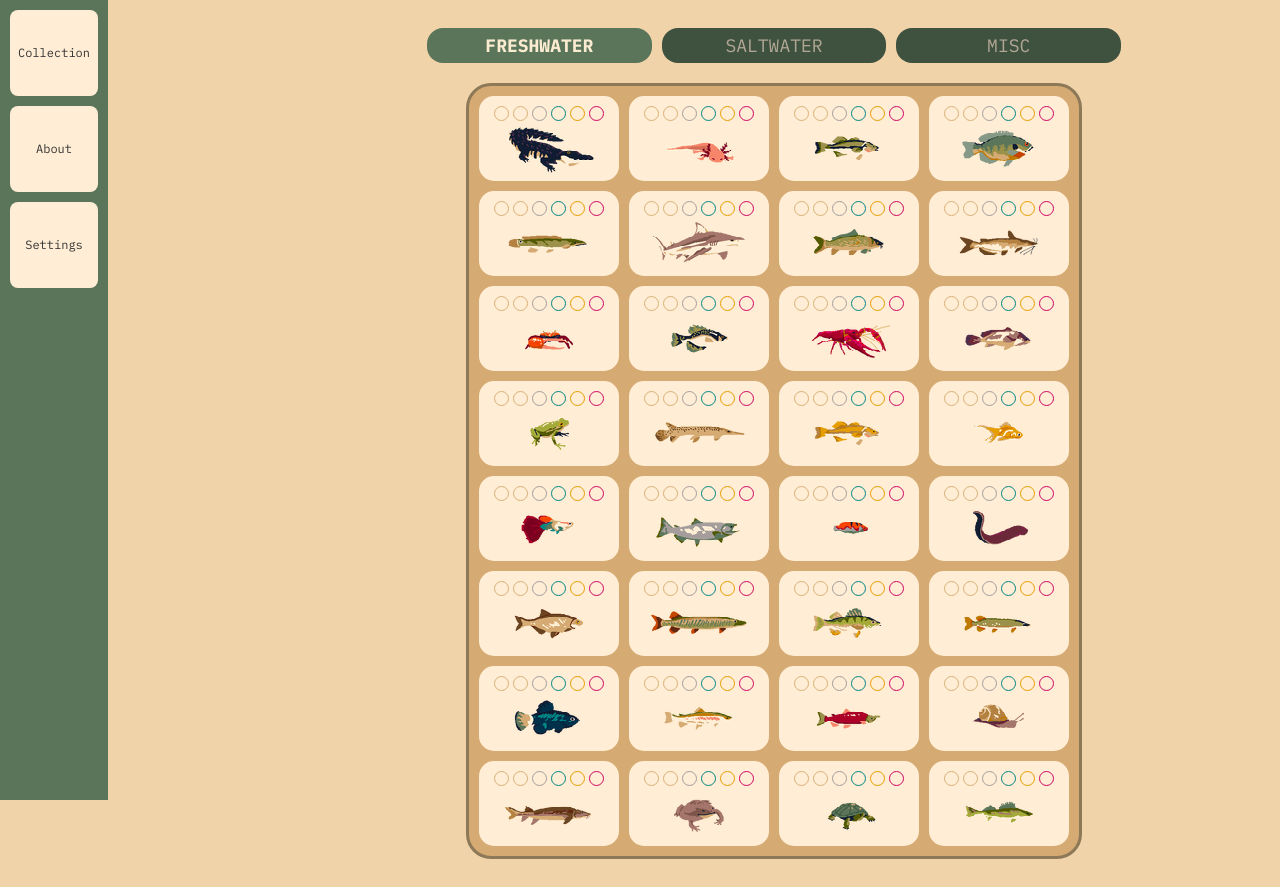
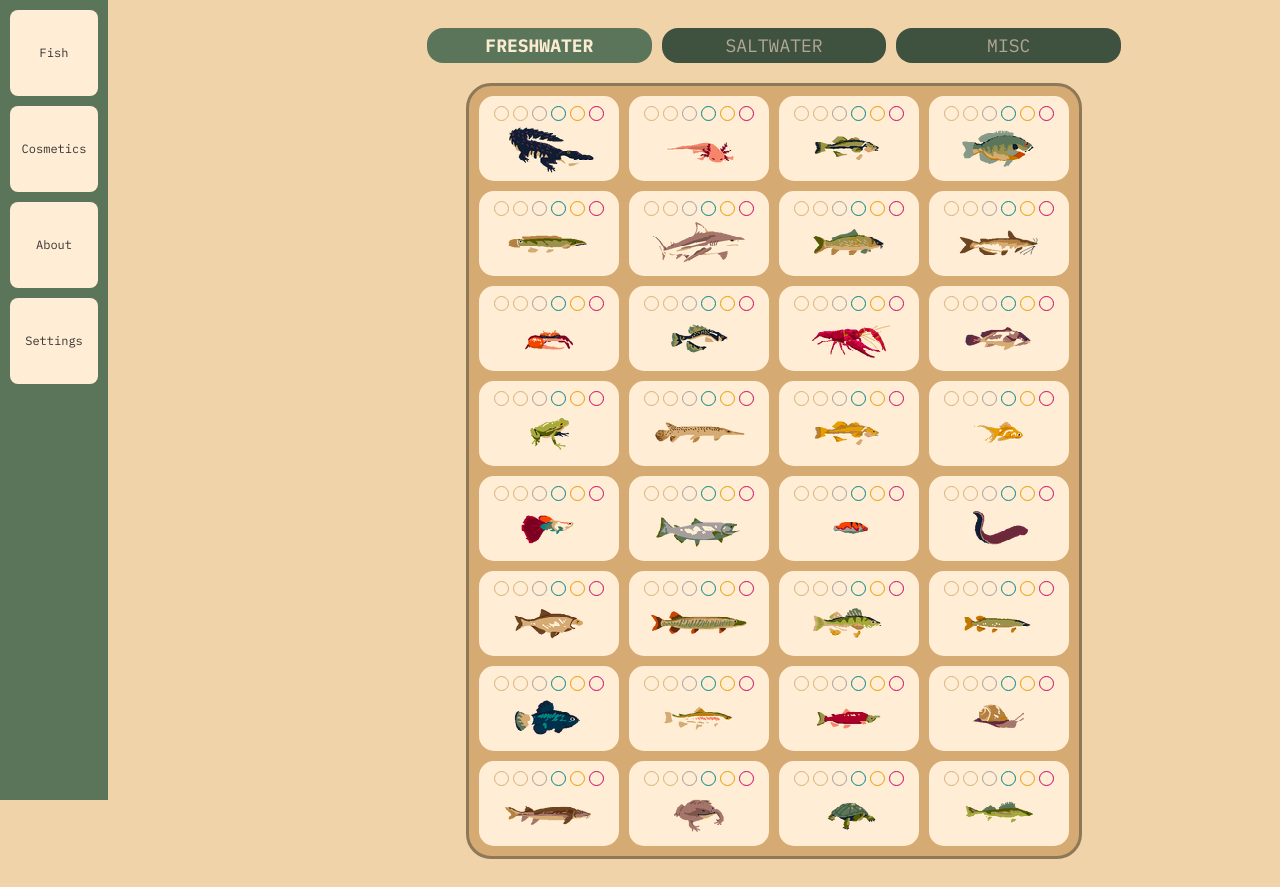
Before and after one commit to puksh/webfishingCollection, a Vue app: page / in a window 1280 px wide. Built offline with nearby package versions, Linux system fonts and the light colour scheme.

Commit message:
chore: add new sidebar button

```diff
--- a/src/components/Sidebar.vue
+++ b/src/components/Sidebar.vue
@@ -1,6 +1,9 @@
 <template>
   <aside class="sidebar">
-    <router-link to="/" class="sidebar-button"> Collection </router-link>
+    <router-link to="/" class="sidebar-button"> Fish </router-link>
+    <router-link to="/cosmetics" class="sidebar-button">
+      Cosmetics
+    </router-link>
     <router-link to="/about" class="sidebar-button">About</router-link>
     <router-link to="/settings" class="sidebar-button"> Settings </router-link>
   </aside>
```
